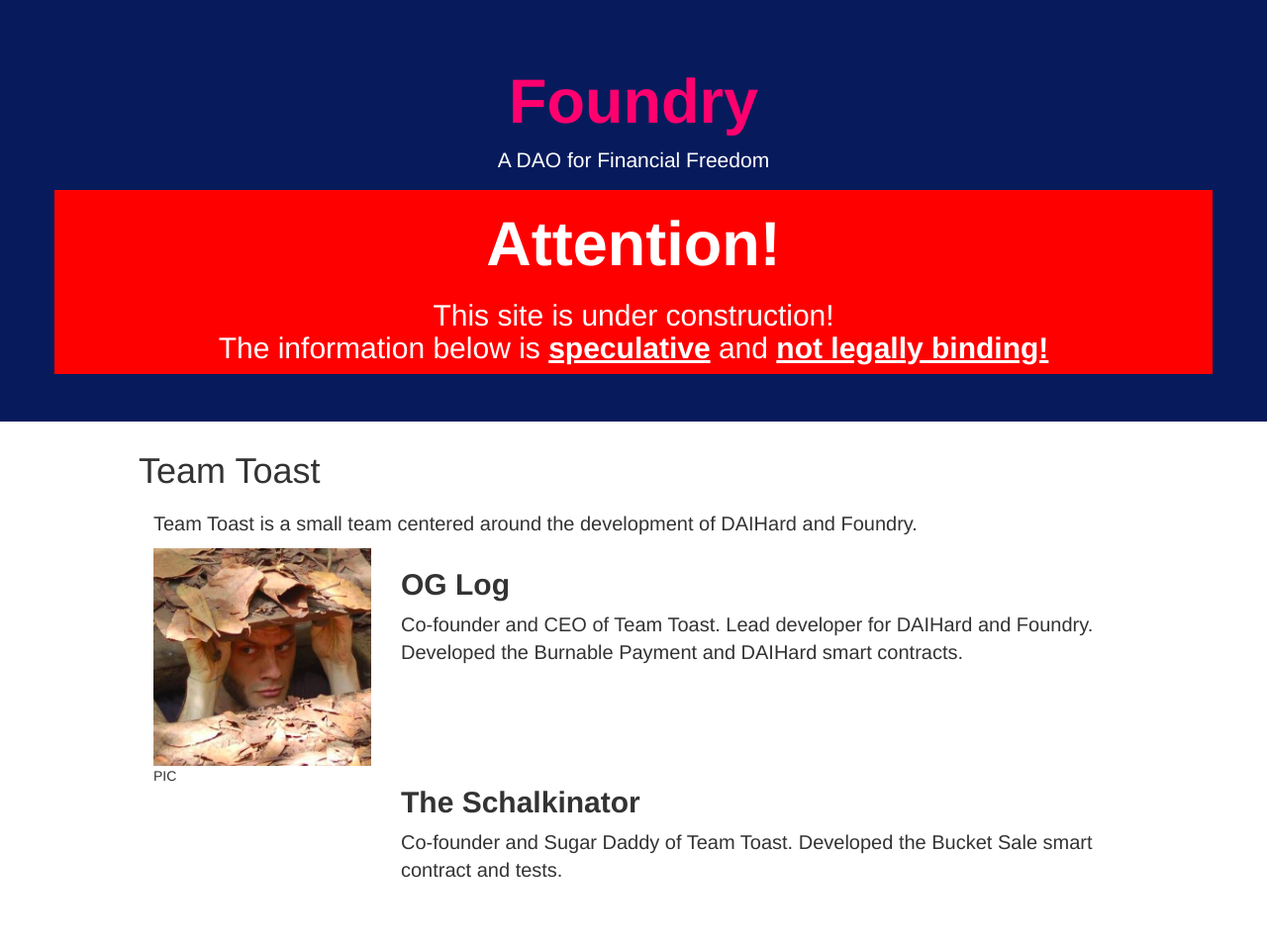
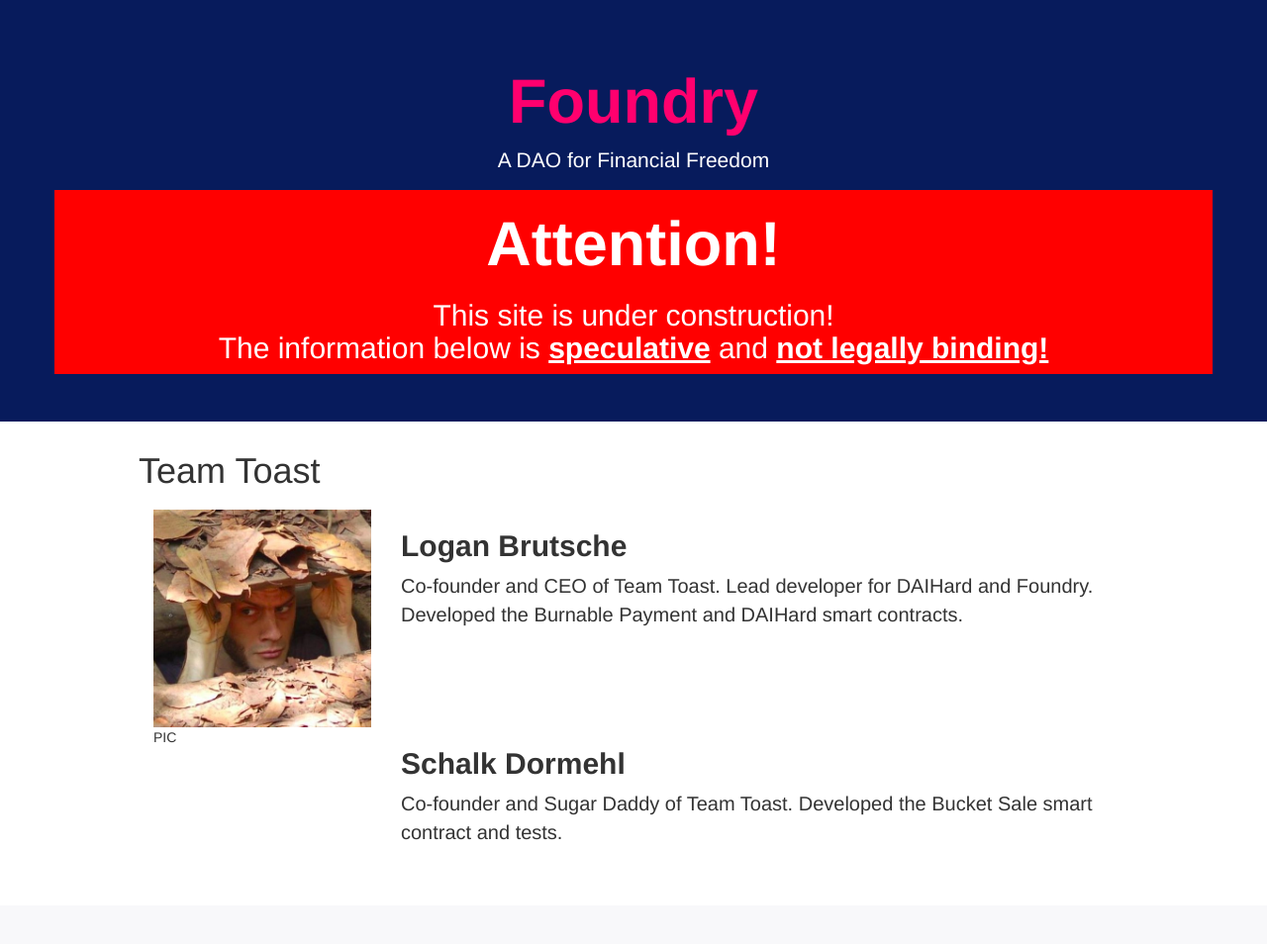
Before and after one commit to team-toast/foundrydao.com, a PHP site: page /team/index.php in a window 1280 px wide. Shown: the whole page at 99% size. After the commit the page ends 849 px from the top, so only its background shows below. Run offline with PHP 8.4, Linux system fonts and the light colour scheme.

Commit message:
Slightly less silly

```diff
--- a/html/team/index.php
+++ b/html/team/index.php
@@ -16,13 +16,12 @@
         <div align=left style="max-width: 1000px;">
             <h1>Team Toast</h1>
             <div class="text-block container-fluid">
-                <p>Team Toast is a small team centered around the development of DAIHard and Foundry.</p>
                 <div class="row">
                     <div class="col-sm-3">
                         <img class="img-fluid" style="width: 100%;" src="/common-assets/img/oglog.jpg">
                     </div>
                     <div class="col-sm-9">
-                        <h2 style="font-weight:700">OG Log</h2>
+                        <h2 style="font-weight:700">Logan Brutsche</h2>
                         <p>Co-founder and CEO of Team Toast. Lead developer for DAIHard and Foundry.
                             Developed the Burnable Payment and DAIHard smart contracts.
                         </p>
@@ -31,7 +30,7 @@
                 <div class="row">
                     <div class="col-sm-3">PIC</div>
                     <div class="col-sm-9">
-                        <h2 style="font-weight:700">The Schalkinator</h2>
+                        <h2 style="font-weight:700">Schalk Dormehl</h2>
                         <p>Co-founder and Sugar Daddy of Team Toast. Developed the Bucket Sale smart contract and tests.
                         </p>
                     </div>
```
